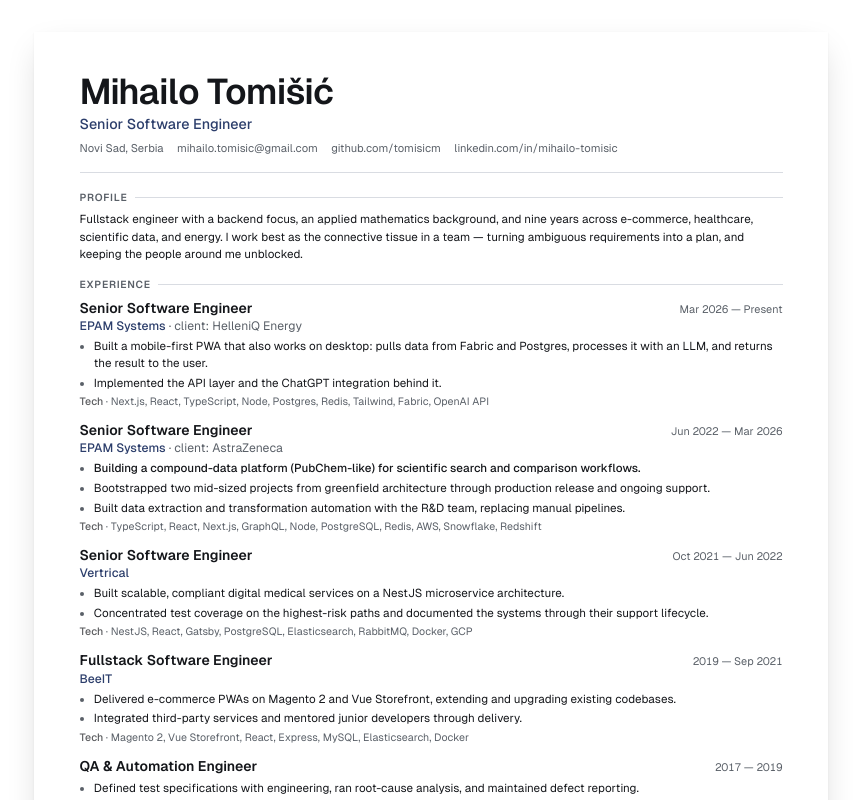
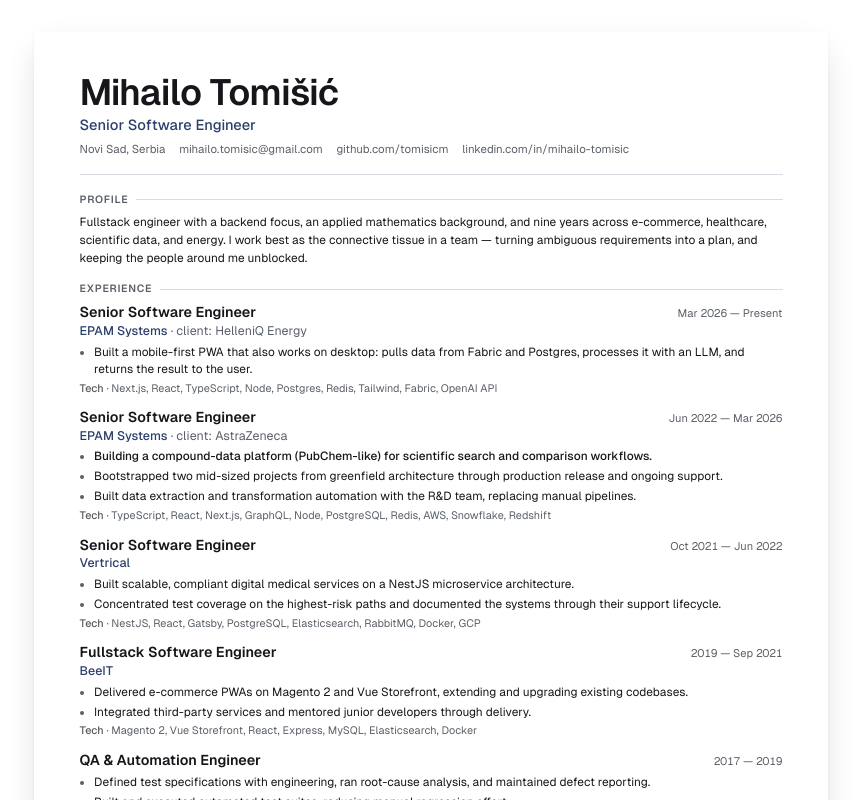
Before and after one commit to tomisicm/cv, a Next.js app: page /print in a window 1280 px wide. Shown: the top 800 px of the page, without its empty margins (209-1070 px from the left). Built offline with nearby package versions, Linux system fonts and the light colour scheme.

Commit message:
content: drop the second HelleniQ bullet
The remaining bullet carries the whole role. Print type back up to
14.6px now that a line is free: 1 page at 98% fill.

```diff
--- a/src/app/globals.css
+++ b/src/app/globals.css
@@ -40,7 +40,7 @@ html {
   padding: 11mm 12mm;
   background: #fff;
   color: var(--color-ink);
-  font-size: 14.3px;
+  font-size: 14.6px;
   overflow: hidden;
 }
 
--- a/src/content/cv.ts
+++ b/src/content/cv.ts
@@ -91,9 +91,6 @@ export const cv: Cv = {
       bullets: [
         {
           text: 'Built a mobile-first PWA that also works on desktop: pulls data from Fabric and Postgres, processes it with an LLM, and returns the result to the user.',
-        },
-        {
-          text: 'Implemented the API layer and the ChatGPT integration behind it.',
         },
       ],
       tech: [
```
